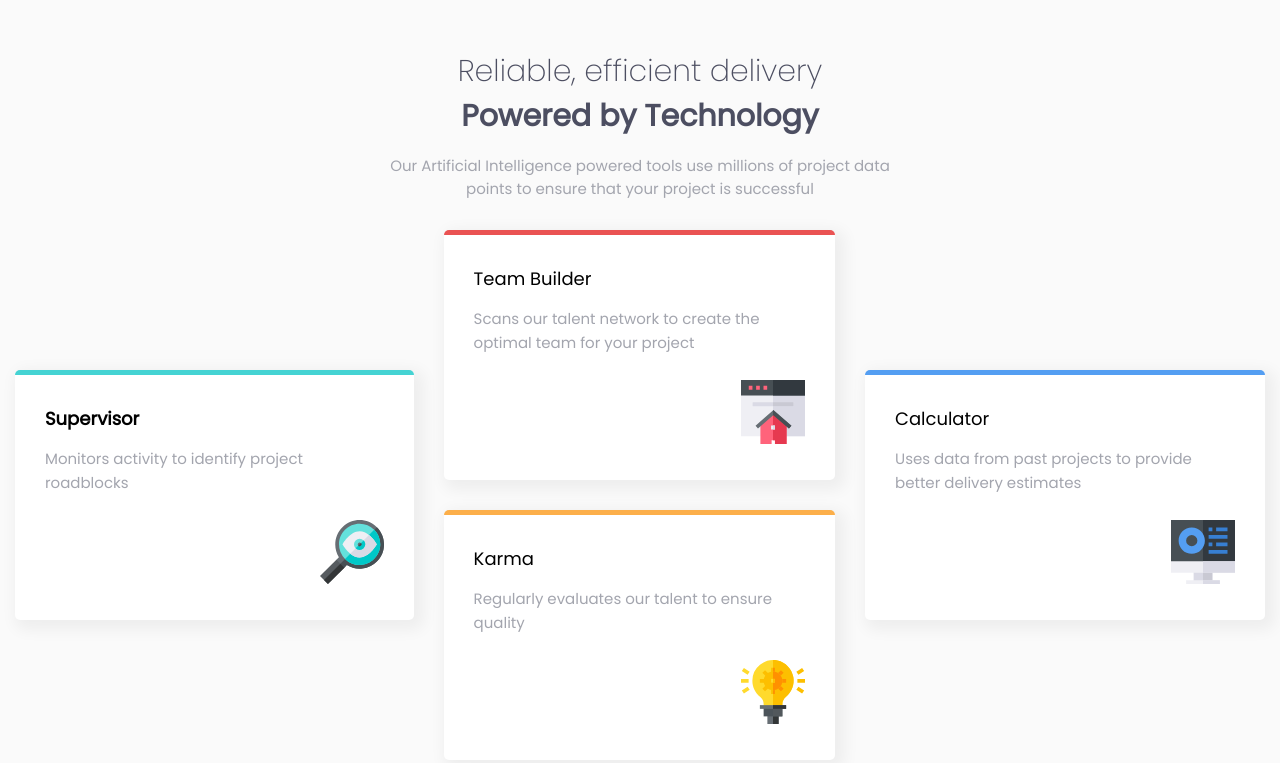
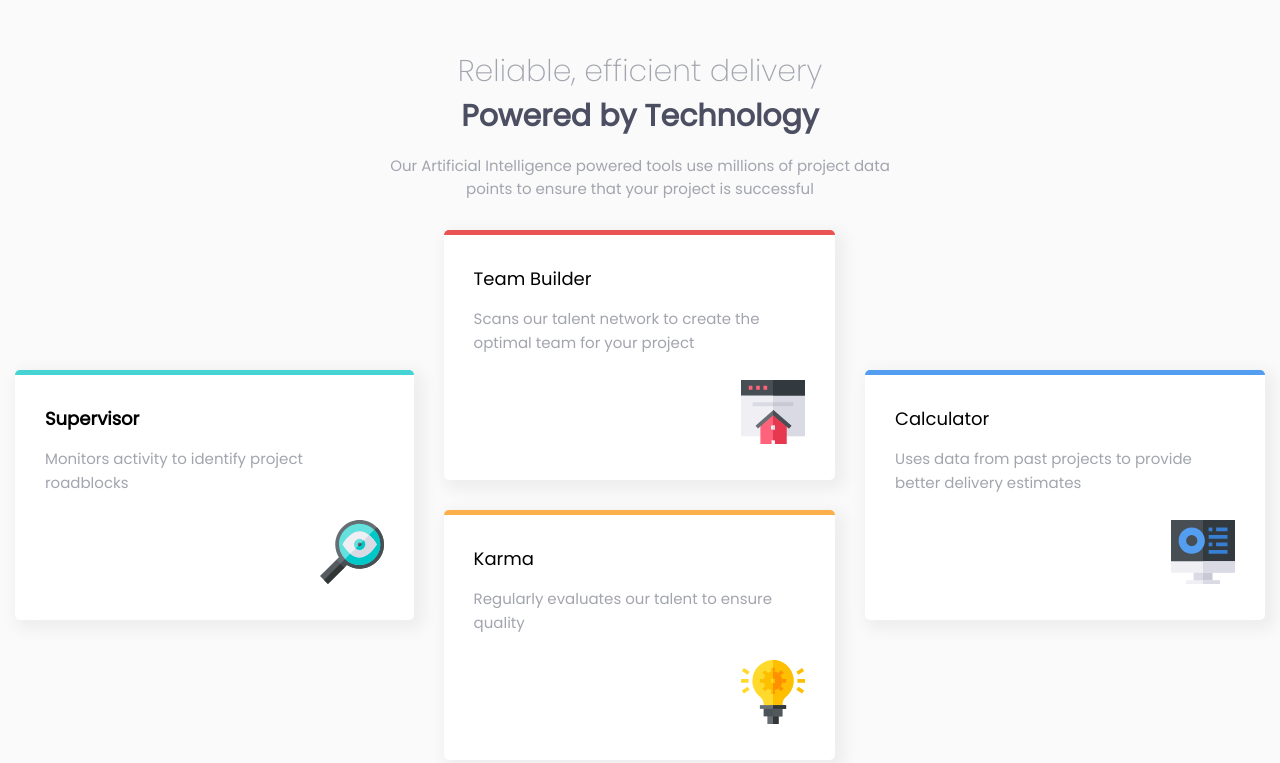
Before and after one commit to moguelor/challenge-four-card, a plain HTML site: page index.html in a window 1280 px wide. Drawn offline with Linux system fonts and the light colour scheme.

Commit message:
Added style to title

```diff
--- a/css/style.css
+++ b/css/style.css
@@ -88,6 +88,10 @@ body {
   border-top-color: hsl(212, 86%, 64%);
 }
 
+.color-grayish-blue {
+  color: hsl(229, 6%, 66%);
+}
+
 .self-vertical-center {
   align-self: center;
 }
@@ -110,13 +114,12 @@ body {
     font-size: 25px;
   }
 
-  .card{
+  .card {
     margin: 15px 0px;
   }
 }
 
-@media (min-width: 668px) and ( max-width: 768px) {
-
+@media (min-width: 668px) and (max-width: 768px) {
   .cards {
     flex-direction: column;
   }
@@ -125,5 +128,4 @@ body {
     width: 400px;
     font-size: 14px;
   }
-
 }
--- a/index.html
+++ b/index.html
@@ -15,7 +15,7 @@
   <body>
     <section class="info">
       <h1 class="title">
-        Reliable, efficient delivery <br />
+        <span class="color-grayish-blue">Reliable, efficient delivery </span> <br />
         <span class="bold-600">Powered by Technology</span>
       </h1>
       <p class="text-info">
```
Lines whose indentation alone changed are shown as unchanged.
